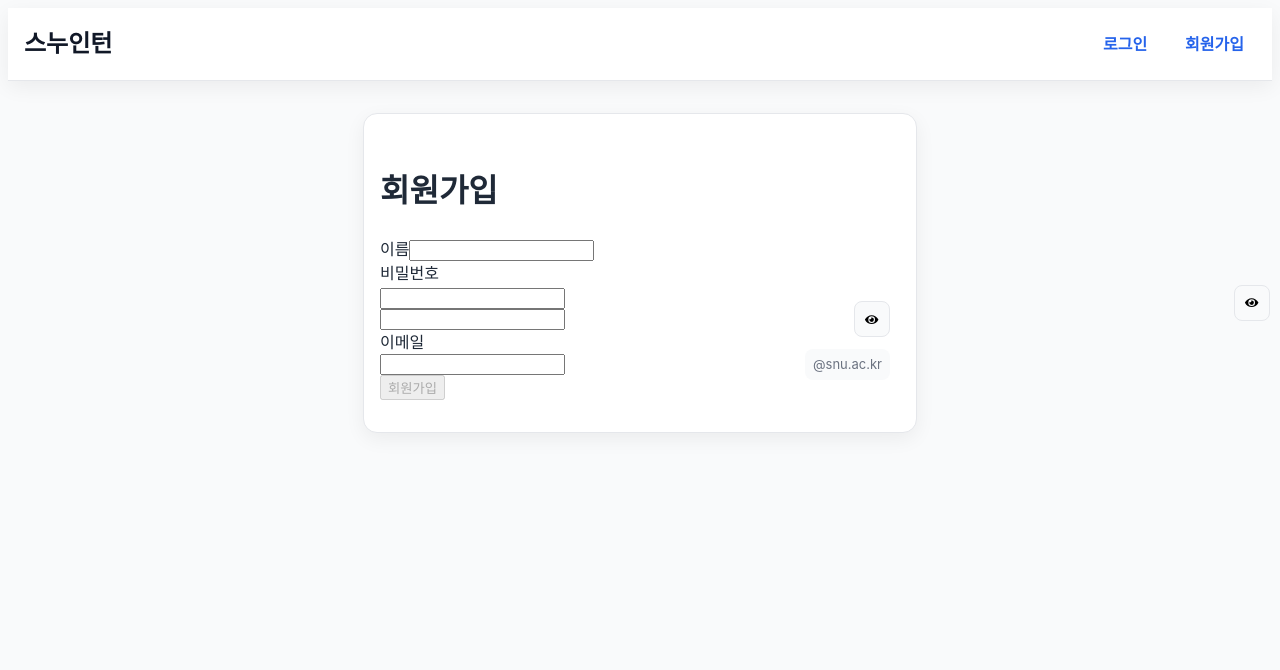
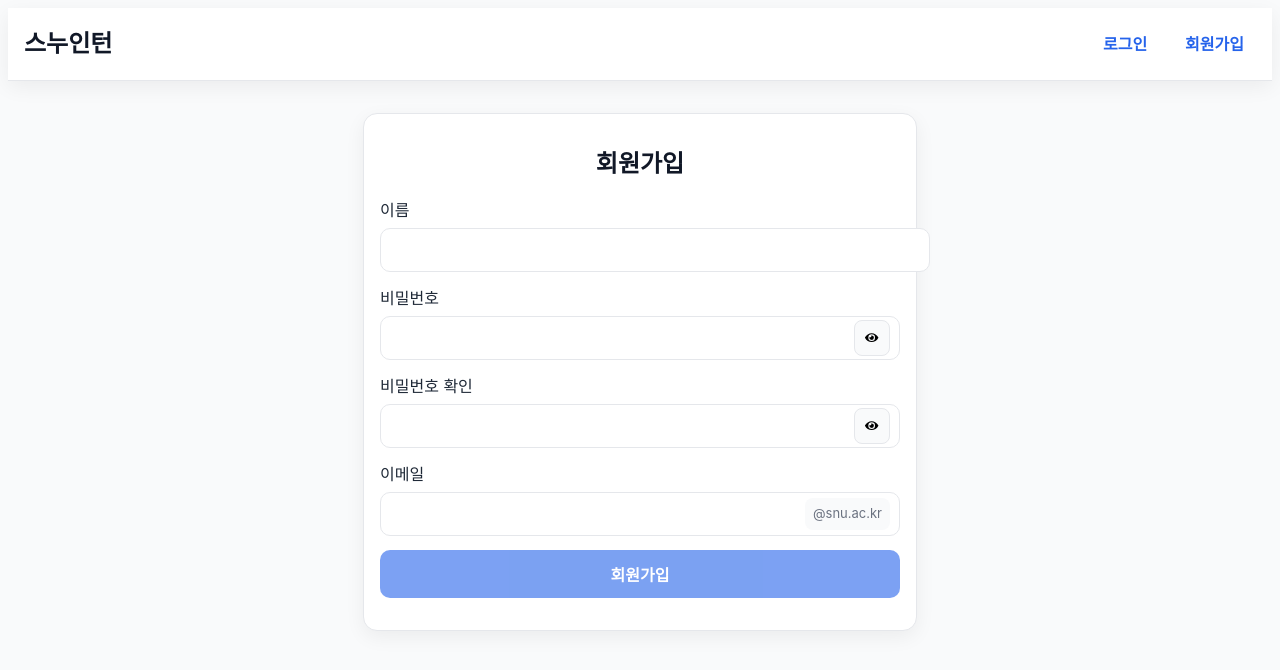
Before and after one commit to haram831/week5_waffle-snuIntern, a React (Vite) app: page /signup in a window 1280 px wide. Shown: the top 670 px of the page. Built offline with nearby package versions, Linux system fonts and the light colour scheme.

Commit message:
css 정상 출력을 위한 사소한 수정

```diff
--- a/src/routes/Signup.tsx
+++ b/src/routes/Signup.tsx
@@ -117,9 +117,9 @@ function Signup() {
 
   return (
     <main className={styles.container}>
-      <h1>회원가입</h1>
-      <form onSubmit={handleSubmit}>
-        <div>
+      <h1 className={styles.title}>회원가입</h1>
+      <form onSubmit={handleSubmit} className={styles.form}>
+        <div className={styles.field}>
           <label htmlFor="username">이름</label>
           <input
             type="text"
@@ -127,22 +127,24 @@ function Signup() {
             value={username}
             onChange={(e) => setUsername(e.target.value)}
             autoComplete="name"
+            className={styles.input}
           />
         </div>
 
-        <div>
+        <div className={styles.field}>
           <label htmlFor="password">비밀번호</label>
-          <div>
+          <div className={styles.passwordWrapper}>
             <input
               type={showPassword ? 'text' : 'password'}
               id="password"
               value={password}
               onChange={(e) => setPassword(e.target.value)}
               autoComplete="new-password"
+              className={styles.input}
             />
             <button
               type="button"
-              className={styles.passwordToggle}
+              className={styles.eyeButton}
               onClick={() => setShowPassword(!showPassword)}
             >
               {showPassword ? <FaEyeSlash /> : <FaEye />}
@@ -151,9 +153,9 @@ function Signup() {
         </div>
 
         {showGuide && (
-          <div className="guide">
+          <div className={styles.guide}>
             <div>아래와 같이 비밀번호를 설정하면 더 안전해요!</div>
-            <div className="checkList">
+            <div className={styles.checkList}>
               <div>
                 {passwordChecks.minLength ? (
                   <FaCheckCircle color="green" />
@@ -198,7 +200,8 @@ function Signup() {
           </div>
         )}
 
-        <div>
+        <div className={styles.field}>
+          <label htmlFor="passwordConfirm">비밀번호 확인</label>
           <div className={styles.passwordWrapper}>
             <input
               type={showPasswordConfirm ? 'text' : 'password'}
@@ -206,6 +209,7 @@ function Signup() {
               value={passwordConfirm}
               onChange={(e) => setPasswordConfirm(e.target.value)}
               autoComplete="new-password"
+              className={styles.input}
             />
             <button
               type="button"
@@ -217,7 +221,7 @@ function Signup() {
           </div>
         </div>
 
-        <div>
+        <div className={styles.field}>
           <label htmlFor="email">이메일</label>
           <div className={styles.emailWrapper}>
             <input
@@ -226,15 +230,20 @@ function Signup() {
               value={email}
               onChange={(e) => setEmail(e.target.value)}
               autoComplete="off"
+              className={styles.input}
             />
-            <span>@snu.ac.kr</span>
+            <span className={styles.emailSuffix}>@snu.ac.kr</span>
           </div>
         </div>
 
         {errMsg && <p className={styles.error}>{errMsg}</p>}
         {okMsg && <p className={styles.success}>{okMsg}</p>}
 
-        <button type="submit" disabled={!canSubmit || loading}>
+        <button
+          type="submit"
+          disabled={!canSubmit || loading}
+          className={styles.submit}
+        >
           {loading ? '처리 중…' : '회원가입'}
         </button>
       </form>
```
